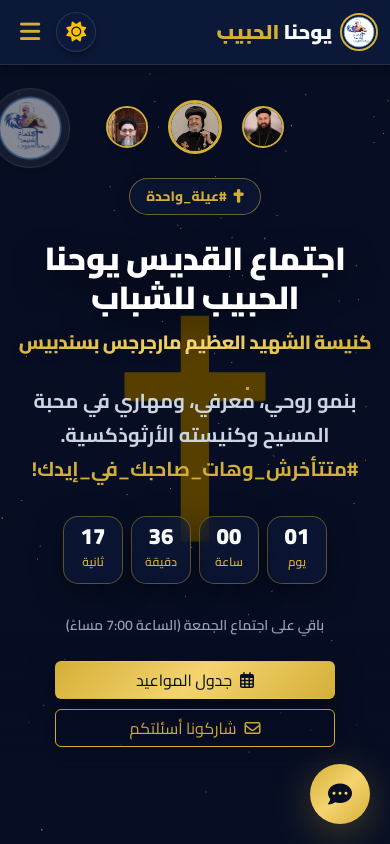
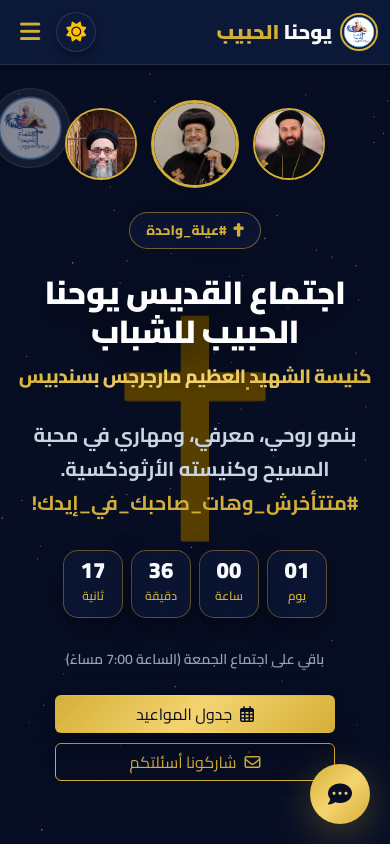
Before and after one commit to george22george9-hue/saint-john, a Next.js app: page / in a window 390 px wide. Shown: the top 844 px of the page. Built offline with nearby package versions, Linux system fonts and the light colour scheme; no server answers; the database is empty.

Commit message:
fix photos orders and size

```diff
--- a/app/globals.css
+++ b/app/globals.css
@@ -482,7 +482,7 @@ html.dark .btn-outline-primary:active * {
 .hero-pastors-wrapper {
   position: relative;
   cursor: pointer;
-  gap: 3.5rem;
+  gap: clamp(14px, 3.8vw, 48px);
   transition: all 0.3s ease;
 }
 
@@ -491,7 +491,7 @@ html.dark .btn-outline-primary:active * {
 }
 
 .hero-portrait-item:hover {
-  transform: translateY(-5px) scale(1.12);
+  transform: translateY(-6px) scale(1.08);
 }
 
 .hero-portrait-item:hover .hero-portrait-img-lg,
@@ -500,29 +500,66 @@ html.dark .btn-outline-primary:active * {
   border-color: var(--accent) !important;
 }
 
-@media (min-width: 1440px) {
-  .hero-pastors-wrapper {
-    gap: 4.5rem;
+.hero-pastors-wrapper .hero-portrait-img-lg {
+  width: 130px !important;
+  height: 130px !important;
+}
+
+.hero-pastors-wrapper .hero-portrait-img {
+  width: 105px !important;
+  height: 105px !important;
+}
+
+@media (max-width: 1200px) {
+  .hero-pastors-wrapper .hero-portrait-img-lg {
+    width: 115px !important;
+    height: 115px !important;
+  }
+  .hero-pastors-wrapper .hero-portrait-img {
+    width: 92px !important;
+    height: 92px !important;
   }
 }
 
-@media (max-width: 991px) {
+@media (max-width: 768px) {
   .hero-pastors-wrapper {
-    gap: 2.5rem;
+    gap: 1.5rem;
+  }
+  .hero-pastors-wrapper .hero-portrait-img-lg {
+    width: 105px !important;
+    height: 105px !important;
+  }
+  .hero-pastors-wrapper .hero-portrait-img {
+    width: 85px !important;
+    height: 85px !important;
   }
 }
 
-@media (max-width: 576px) {
+@media (max-width: 480px) {
   .hero-pastors-wrapper {
-    gap: 1.25rem;
+    gap: 0.85rem;
   }
   .hero-pastors-wrapper .hero-portrait-img-lg {
-    width: 54px !important;
-    height: 54px !important;
+    width: 88px !important;
+    height: 88px !important;
   }
   .hero-pastors-wrapper .hero-portrait-img {
-    width: 42px !important;
-    height: 42px !important;
+    width: 72px !important;
+    height: 72px !important;
+  }
+}
+
+@media (max-width: 360px) {
+  .hero-pastors-wrapper {
+    gap: 0.6rem;
+  }
+  .hero-pastors-wrapper .hero-portrait-img-lg {
+    width: 80px !important;
+    height: 80px !important;
+  }
+  .hero-pastors-wrapper .hero-portrait-img {
+    width: 66px !important;
+    height: 66px !important;
   }
 }
 
--- a/components/Hero.tsx
+++ b/components/Hero.tsx
@@ -2,12 +2,15 @@
 
 import Image from 'next/image';
 import CountdownTimer from './CountdownTimer';
+import { PASTORS_DATA } from '@/lib/pastorsData';
 
 interface HeroProps {
   onOpenModal: () => void;
 }
 
 export default function Hero({ onOpenModal }: HeroProps) {
+  const [bishop, frWessa, frBevnoty] = PASTORS_DATA;
+
   return (
     <section id="hero" className="hero-section">
       <div className="container relative-z">
@@ -19,13 +22,15 @@ export default function Hero({ onOpenModal }: HeroProps) {
               className="hero-pastors-wrapper d-inline-flex align-items-center justify-content-center w-100 mb-4 gsap-fade-up"
               title="رعاة الكنيسة والاجتماع - انقر للتفاصيل"
               aria-label="رعاة الكنيسة والاجتماع"
+              dir="ltr"
             >
+              {/* 1. Fr. Wessa (Left) */}
               <div className="hero-portrait-item priest-item">
                 <Image
-                  src="/abona_bevnoty.jpeg"
-                  alt="القمص بفنوتي"
-                  width={56}
-                  height={56}
+                  src={frWessa.image}
+                  alt={frWessa.nameAr}
+                  width={105}
+                  height={105}
                   className="rounded-circle shadow-md hero-portrait-img"
                   style={{
                     objectFit: 'cover',
@@ -34,12 +39,14 @@ export default function Hero({ onOpenModal }: HeroProps) {
                   }}
                 />
               </div>
+
+              {/* 2. H.G. Bishop Marcos (CENTER / Prominent) */}
               <div className="hero-portrait-item bishop-item">
                 <Image
-                  src="/anba-morcos.jpg"
-                  alt="نيافة الأنبا مرقس"
-                  width={72}
-                  height={72}
+                  src={bishop.image}
+                  alt={bishop.nameAr}
+                  width={130}
+                  height={130}
                   className="rounded-circle shadow-lg hero-portrait-img-lg"
                   style={{
                     objectFit: 'cover',
@@ -47,14 +54,17 @@ export default function Hero({ onOpenModal }: HeroProps) {
                     border: '3px solid var(--accent)',
                     boxShadow: 'var(--shadow-glow)',
                   }}
+                  priority
                 />
               </div>
+
+              {/* 3. Fr. Bevnoty (Right) */}
               <div className="hero-portrait-item priest-item">
                 <Image
-                  src="/abona_wessa.jpeg"
-                  alt="القس وسا"
-                  width={56}
-                  height={56}
+                  src={frBevnoty.image}
+                  alt={frBevnoty.nameAr}
+                  width={105}
+                  height={105}
                   className="rounded-circle shadow-md hero-portrait-img"
                   style={{
                     objectFit: 'cover',
--- a/components/Pastors.tsx
+++ b/components/Pastors.tsx
@@ -134,7 +134,43 @@ export default function Pastors() {
 
         {/* 3. Church & Meeting Pastors Grid */}
         <div className="row g-4 justify-content-center gsap-fade-up">
-          {/* Fr. Bevnoty */}
+          {/* Fr. Wessa (First Priest) */}
+          <div className="col-md-6 col-lg-5">
+            <div className="glass-card text-center p-4 hover-lift h-100">
+              <div
+                className="position-relative d-inline-block mb-3"
+                style={{ width: '120px', height: '120px' }}
+              >
+                <Image
+                  src="/abona_wessa.jpeg"
+                  alt="القمص ويصا"
+                  fill
+                  sizes="120px"
+                  className="rounded-circle shadow-md"
+                  style={{
+                    objectFit: 'cover',
+                    objectPosition: 'top center',
+                    border: '3px solid var(--accent)',
+                  }}
+                />
+              </div>
+
+              <h4 className="text-primary fw-extrabold mb-1 fs-4">
+                القمص ويصا
+              </h4>
+              <h5 className="text-accent fw-bold fs-6 mb-2" dir="ltr">
+                Fr. Wessa
+              </h5>
+              <p className="text-muted dark:text-gray-300 fw-semibold mb-1 fs-6">
+                كاهن الكنيسة ورائي الاجتماع
+              </p>
+              <p className="text-muted dark:text-gray-400 small mb-0" dir="ltr">
+                Church & Meeting Pastor
+              </p>
+            </div>
+          </div>
+
+          {/* Fr. Bevnoty (Second Priest) */}
           <div className="col-md-6 col-lg-5">
             <div className="glass-card text-center p-4 hover-lift h-100">
               <div
@@ -169,42 +205,6 @@ export default function Pastors() {
               </p>
             </div>
           </div>
-
-          {/* Fr. Wessa */}
-          <div className="col-md-6 col-lg-5">
-            <div className="glass-card text-center p-4 hover-lift h-100">
-              <div
-                className="position-relative d-inline-block mb-3"
-                style={{ width: '120px', height: '120px' }}
-              >
-                <Image
-                  src="/abona_wessa.jpeg"
-                  alt="القمص ويصا عزيز"
-                  fill
-                  sizes="120px"
-                  className="rounded-circle shadow-md"
-                  style={{
-                    objectFit: 'cover',
-                    objectPosition: 'top center',
-                    border: '3px solid var(--accent)',
-                  }}
-                />
-              </div>
-
-              <h4 className="text-primary fw-extrabold mb-1 fs-4">
-                القمص ويصا عزيز
-              </h4>
-              <h5 className="text-accent fw-bold fs-6 mb-2" dir="ltr">
-                Fr. Wessa
-              </h5>
-              <p className="text-muted dark:text-gray-300 fw-semibold mb-1 fs-6">
-                كاهن الكنيسة ورائي الاجتماع
-              </p>
-              <p className="text-muted dark:text-gray-400 small mb-0" dir="ltr">
-                Church & Meeting Pastor
-              </p>
-            </div>
-          </div>
         </div>
       </div>
     </section>
--- /dev/null
+++ b/lib/pastorsData.ts
@@ -0,0 +1,37 @@
+export interface Pastor {
+  id: string;
+  nameAr: string;
+  nameEn: string;
+  titleAr: string;
+  titleEn: string;
+  image: string;
+  isMetropolitan?: boolean;
+}
+
+export const PASTORS_DATA: Pastor[] = [
+  {
+    id: 'bishop-marcos',
+    nameAr: 'نيافة الأنبا مرقس',
+    nameEn: 'H.G. Bishop Marcos',
+    titleAr: 'مطران شبرا الخيمة وتوابعها',
+    titleEn: 'Metropolitan of Shoubra El-Kheima and its Dependencies',
+    image: '/anba-morcos.jpg',
+    isMetropolitan: true,
+  },
+  {
+    id: 'fr-wessa',
+    nameAr: 'القمص ويصا',
+    nameEn: 'Fr. Wessa',
+    titleAr: 'كاهن الكنيسة ورائي الاجتماع',
+    titleEn: 'Church & Meeting Pastor',
+    image: '/abona_wessa.jpeg',
+  },
+  {
+    id: 'fr-bevnoty',
+    nameAr: 'القس بفنوتي عوض',
+    nameEn: 'Fr. Bevnoty',
+    titleAr: 'كاهن الكنيسة ورائي الاجتماع',
+    titleEn: 'Church & Meeting Pastor',
+    image: '/abona_bevnoty.jpeg',
+  },
+];
```
